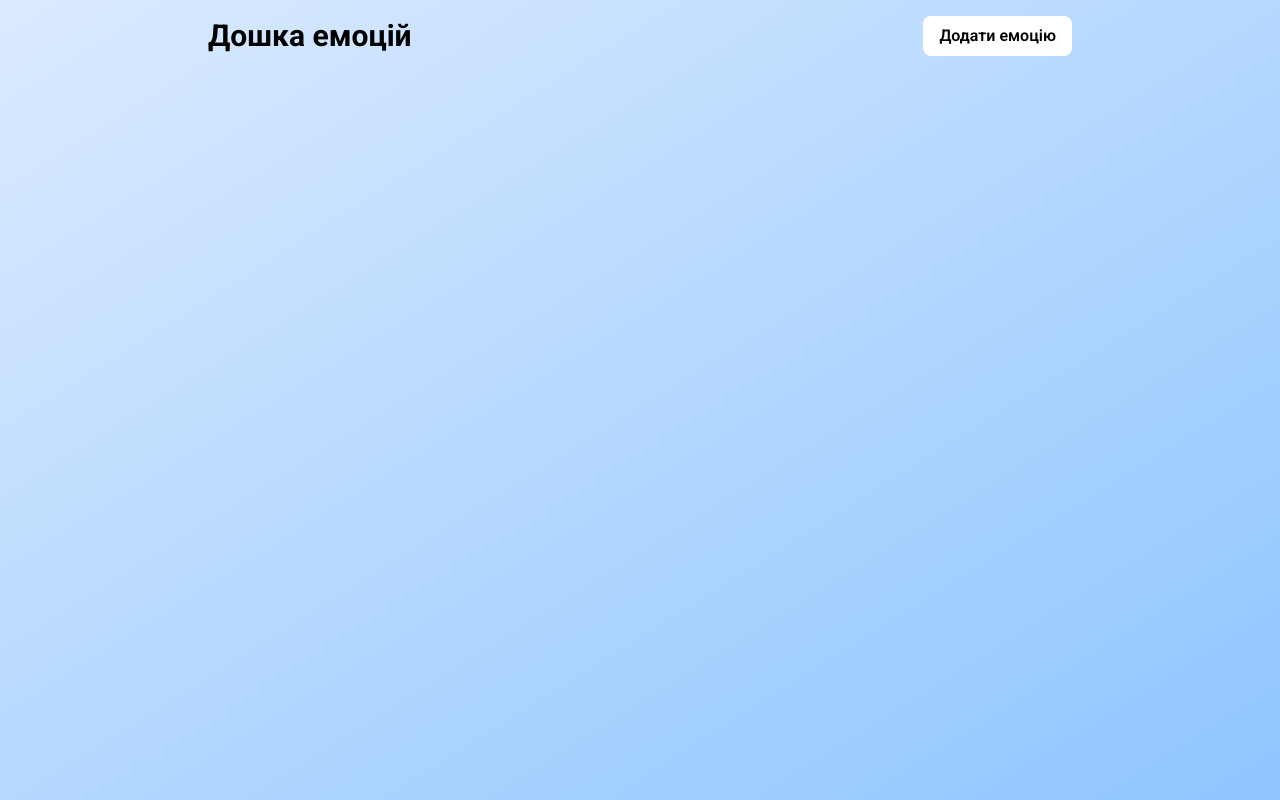
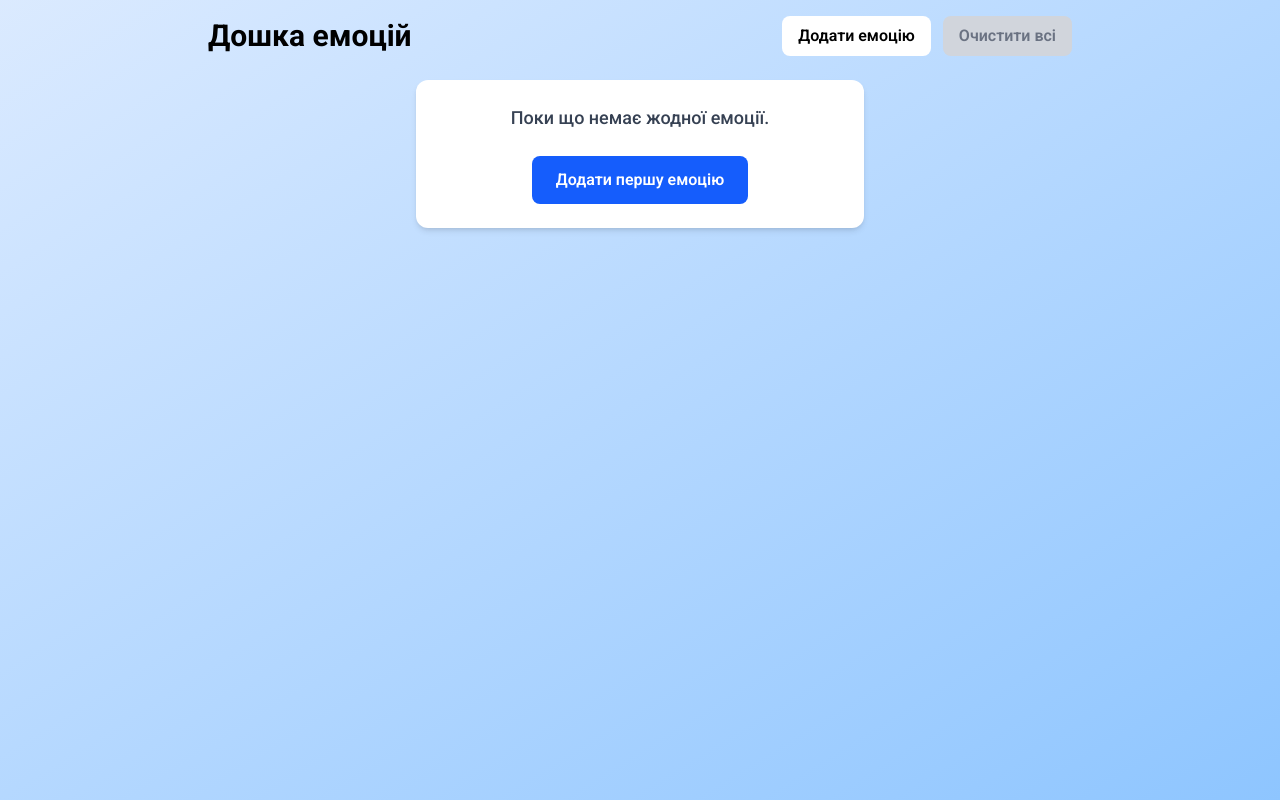
Before and after one commit to KrashAS/emotion-board, a Next.js app: page / in a window 1280 px wide. Built offline with nearby package versions, Linux system fonts and the light colour scheme.

Commit message:
fixed modals & store

```diff
--- a/app/layout.tsx
+++ b/app/layout.tsx
@@ -1,3 +1,4 @@
+import ModalRoot from "@/components/modals/ModalRoot";
 import { StoreProvider } from "@/providers/MobXProvider";
 import type { Metadata } from "next";
 import { Roboto } from "next/font/google";
@@ -25,6 +26,7 @@ export default function RootLayout({
                 className={`${robotoSans.className}  antialiased`}
             >
                 <StoreProvider>
+                    <ModalRoot />
                     {children}
                 </StoreProvider>
             </body>
--- a/app/page.tsx
+++ b/app/page.tsx
@@ -1,18 +1,14 @@
 import EmotionList from '@/components/EmotionList';
-import EmotionModal from '@/components/modals/EmotionModal';
 import HeaderHome from '@/components/pages/home/HeaderHome';
 import TimeBasedWrapper from '@/components/TimeBasedWrapper';
 
 export default function HomePage() {
     return (
-        <>
-            <EmotionModal />
         <TimeBasedWrapper>
             <div className="max-w-4xl mx-auto p-4">
                 <HeaderHome />
                 <EmotionList />
             </div>
         </TimeBasedWrapper>
-        </>
     );
 }
--- a/components/EmotionList/EmotionCard.tsx
+++ b/components/EmotionList/EmotionCard.tsx
@@ -88,7 +88,7 @@ export default function EmotionCard({
                 {!isMobile && (
                     <button
                         onClick={() => emotionStore.removeEmotion(id)}
-                        className="text-sm text-red-500 hover:underline"
+                        className="px-3 py-1 rounded-md bg-white/80 text-red-600 text-sm font-medium shadow hover:bg-white hover:scale-105 transition cursor-pointer"
                     >
                         Видалити
                     </button>
--- /dev/null
+++ b/components/EmotionList/EmotionEmpty.tsx
@@ -0,0 +1,19 @@
+import { modalStore } from '@/stores/modalStore'
+
+const EmotionEmpty = () => {
+    return (
+        <section className="p-6 max-w-md mx-auto bg-white dark:bg-gray-800 rounded-xl shadow-md flex flex-col items-center justify-center text-center">
+            <p className="mb-6 text-lg font-medium text-gray-700 dark:text-gray-300">
+                Поки що немає жодної емоції.
+            </p>
+            <button
+                onClick={() => modalStore.open("addEmotion")}
+                className="bg-blue-600 text-white px-6 py-3 rounded-lg hover:bg-blue-700 transition cursor-pointer font-semibold"
+            >
+                Додати першу емоцію
+            </button>
+        </section>
+    )
+}
+
+export default EmotionEmpty
--- a/components/EmotionList/index.tsx
+++ b/components/EmotionList/index.tsx
@@ -22,6 +22,7 @@ import {
 } from '@dnd-kit/sortable';
 
 import { useState } from 'react';
+import EmotionEmpty from './EmotionEmpty';
 
 const EmotionList = observer(() => {
     const emotionStore = useEmotionStore();
@@ -52,6 +53,12 @@ const EmotionList = observer(() => {
         const updated = arrayMove(emotionStore.emotions, oldIndex, newIndex);
         emotionStore.setEmotions(updated);
     };
+
+    if (emotionStore.emotions.length === 0) {
+        return (
+            <EmotionEmpty />
+        );
+    }
 
     return (
         <section className="p-4">
--- a/components/modals/EmotionModal.tsx
+++ b/components/modals/AddEmotionModal.tsx
@@ -8,11 +8,15 @@ import { observer } from 'mobx-react-lite';
 import { useState } from 'react';
 import IconClose from '../icons/IconClose';
 
-const EmotionModal = observer(() => {
-    const { isOpen, selectedEmotionId, comment, close, setEmotion, setComment } = modalStore;
+const AddEmotionModal = observer(() => {
+    const {
+        modalState: { type, selectedEmotionId = null, comment = '' },
+        setSelectedEmotion,
+        setComment,
+        close,
+    } = modalStore;
+
     const [error, setError] = useState('');
-
-    if (!isOpen) return null;
 
     const handleSubmit = () => {
         if (!selectedEmotionId) {
@@ -29,12 +33,13 @@ const EmotionModal = observer(() => {
         setError('');
     };
 
+    if (type !== 'addEmotion') return null;
     return (
         <div className="fixed inset-0 bg-black bg-opacity-40 flex items-center justify-center z-50 px-3">
             <div className="bg-white dark:bg-zinc-900 p-6 rounded-xl w-full max-w-md relative shadow-lg">
                 <button
                     onClick={close}
-                    className="absolute top-3 right-3 text-zinc-500 hover:text-zinc-800 dark:hover:text-white"
+                    className="absolute top-3 right-3 text-zinc-500 hover:text-zinc-800 dark:hover:text-white cursor-pointer"
                 >
                     <IconClose />
                 </button>
@@ -45,7 +50,7 @@ const EmotionModal = observer(() => {
                     {emotions.map(({ type, name, icon }) => (
                         <button
                             key={type}
-                            onClick={() => setEmotion(type)}
+                            onClick={() => setSelectedEmotion(type)}
                             className={`p-2 rounded-xl border ${selectedEmotionId === type
                                 ? 'border-blue-500 bg-blue-100 dark:bg-blue-900'
                                 : 'border-transparent'
@@ -70,7 +75,7 @@ const EmotionModal = observer(() => {
 
                 <button
                     onClick={handleSubmit}
-                    className="w-full bg-blue-500 text-white py-2 rounded-lg hover:bg-blue-600"
+                    className="w-full bg-blue-500 text-white py-2 rounded-lg hover:bg-blue-600 cursor-pointer"
                 >
                     Додати
                 </button>
@@ -79,4 +84,4 @@ const EmotionModal = observer(() => {
     );
 });
 
-export default EmotionModal;
+export default AddEmotionModal;
--- /dev/null
+++ b/components/modals/ConfirmClearModal.tsx
@@ -0,0 +1,48 @@
+'use client';
+
+import { emotionStore } from '@/stores/emotionStore';
+import { modalStore } from '@/stores/modalStore';
+import { observer } from 'mobx-react-lite';
+
+const ConfirmClearModal = observer(() => {
+    const { modalState, close } = modalStore;
+
+    if (modalState.type !== 'confirmClear') return null;
+
+    const handleConfirm = () => {
+        emotionStore.setEmotions([]);
+        close();
+    };
+
+    const handleCancel = () => {
+        close();
+    };
+
+    return (
+        <div className="fixed inset-0 bg-black bg-opacity-40 flex items-center justify-center z-50 px-3">
+            <div className="bg-white dark:bg-zinc-900 p-6 rounded-xl w-full max-w-md relative shadow-lg">
+                <h2 className="text-xl font-bold mb-4 text-zinc-800 dark:text-white">Підтвердження</h2>
+                <p className="mb-6 text-zinc-700 dark:text-zinc-300">
+                    Ви впевнені, що хочете очистити всі емоції?
+                </p>
+
+                <div className="flex justify-between space-x-3">
+                    <button
+                        onClick={handleCancel}
+                        className="px-4 py-2 rounded-lg bg-gray-300 dark:bg-zinc-700 text-black dark:text-white hover:bg-gray-400 dark:hover:bg-zinc-600 transition cursor-pointer"
+                    >
+                        Відмінити
+                    </button>
+                    <button
+                        onClick={handleConfirm}
+                        className="px-4 py-2 rounded-lg bg-red-500 text-white hover:bg-red-600 transition cursor-pointer"
+                    >
+                        Очистити всі
+                    </button>
+                </div>
+            </div>
+        </div>
+    );
+});
+
+export default ConfirmClearModal;
--- /dev/null
+++ b/components/modals/ModalRoot.tsx
@@ -0,0 +1,22 @@
+"use client"
+import { modalStore } from "@/stores/modalStore";
+import { observer } from "mobx-react-lite";
+import AddEmotionModal from "./AddEmotionModal";
+import ConfirmClearModal from "./ConfirmClearModal";
+
+const ModalRoot = observer(() => {
+    const { modalState } = modalStore;
+
+    if (modalState.type === null) return null;
+
+    switch (modalState.type) {
+        case "addEmotion":
+            return <AddEmotionModal />;
+        case "confirmClear":
+            return <ConfirmClearModal />;
+        default:
+            return null;
+    }
+});
+
+export default ModalRoot;
--- a/components/pages/home/HeaderHome.tsx
+++ b/components/pages/home/HeaderHome.tsx
@@ -1,16 +1,49 @@
-'use client'
-import { modalStore } from "@/stores/modalStore"
+'use client';
 
-const HeaderHome = () => {
-    return (
-        <header className="flex justify-between items-center mb-6">
-            <h1 className="text-3xl font-bold">Дошка емоцій</h1>
-            <button className="bg-white text-black px-4 py-2 rounded-lg font-semibold hover:bg-gray-200 transition cursor-pointer"
-                onClick={() => modalStore.open()}>
+import { useEmotionStore } from "@/hooks/useEmotionStore";
+import { useIsMobile } from "@/hooks/useIsMobile";
+import { modalStore } from "@/stores/modalStore";
+import { observer } from "mobx-react-lite";
+
+const HeaderHome = observer(() => {
+    const emotionStore = useEmotionStore();
+    const isMobile = useIsMobile();
+
+    const clearAll = () => {
+        modalStore.open('confirmClear');
+    };
+
+    const hasEmotions = emotionStore.emotions.length > 0;
+
+    const ButtonGroup = () => (
+        <div className="flex space-x-3 justify-between mt-4 md:mt-0">
+            <button
+                onClick={() => modalStore.open("addEmotion")}
+                className="bg-white text-black px-4 py-2 rounded-lg font-semibold hover:bg-gray-200 cursor-pointer transition"
+            >
                 Додати емоцію
             </button>
+
+            <button
+                onClick={clearAll}
+                disabled={!hasEmotions}
+                className="px-4 py-2 rounded-lg font-semibold transition bg-red-500 cursor-pointer text-white hover:bg-red-600 disabled:bg-gray-300 disabled:text-gray-500 disabled:cursor-not-allowed"
+            >
+                Очистити всі
+            </button>
+        </div>
+    );
+
+    return (
+        <header className="mb-6">
+            <div className="flex justify-between items-center flex-col md:flex-row gap-4 md:gap-0">
+                <h1 className="text-3xl font-bold">Дошка емоцій</h1>
+                {!isMobile && <ButtonGroup />}
+            </div>
+
+            {isMobile && <ButtonGroup />}
         </header>
-    )
-}
+    );
+});
 
-export default HeaderHome
+export default HeaderHome;
--- a/data/emotions.json
+++ b/data/emotions.json
@@ -51,7 +51,7 @@
     {
         "id": "8",
         "type": "wonder",
-        "name": "Захоплення",
+        "name": "Дивина",
         "color": "bg-pink-300 text-black",
         "icon": "🤩"
     },
@@ -89,5 +89,19 @@
         "name": "Сльози",
         "color": "bg-cyan-200 text-black",
         "icon": "😭"
+    },
+    {
+        "id": "14",
+        "type": "exhausted",
+        "name": "Недоспав",
+        "color": "bg-gray-400 text-white",
+        "icon": "😴"
+    },
+    {
+        "id": "15",
+        "type": "sick",
+        "name": "Хворий",
+        "color": "bg-green-300 text-black",
+        "icon": "🤒"
     }
 ]
--- a/stores/modalStore.ts
+++ b/stores/modalStore.ts
@@ -1,32 +1,48 @@
 import { makeAutoObservable } from "mobx";
 
+export type ModalType = "addEmotion" | "confirmClear" | null;
+
+interface ModalState {
+    type: ModalType;
+    selectedEmotionId?: string | null;
+    comment?: string;
+}
+
 class ModalStore {
-    isOpen = false;
-    selectedEmotionId: string | null = null;
-    comment = "";
+    modalState: ModalState = {
+        type: null,
+        selectedEmotionId: null,
+        comment: "",
+    };
 
     constructor() {
         makeAutoObservable(this);
     }
 
-    open() {
-        this.isOpen = true;
-        this.selectedEmotionId = null;
-        this.comment = "";
-    }
+    open = (type: ModalType, params?: Partial<ModalState>) => {
+        this.modalState.type = type;
+        if (params?.selectedEmotionId !== undefined) {
+            this.modalState.selectedEmotionId = params.selectedEmotionId;
+        }
+        if (params?.comment !== undefined) {
+            this.modalState.comment = params.comment;
+        }
+    };
 
     close = () => {
-        this.isOpen = false;
-        this.selectedEmotionId = null;
-        this.comment = "";
-    };
-
-    setEmotion = (id: string) => {
-        this.selectedEmotionId = id;
+        this.modalState = {
+            type: null,
+            selectedEmotionId: null,
+            comment: "",
+        };
     };
 
     setComment = (text: string) => {
-        this.comment = text;
+        this.modalState.comment = text;
+    };
+
+    setSelectedEmotion = (id: string | null) => {
+        this.modalState.selectedEmotionId = id;
     };
 }
 
```
Lines whose indentation alone changed are shown as unchanged.
